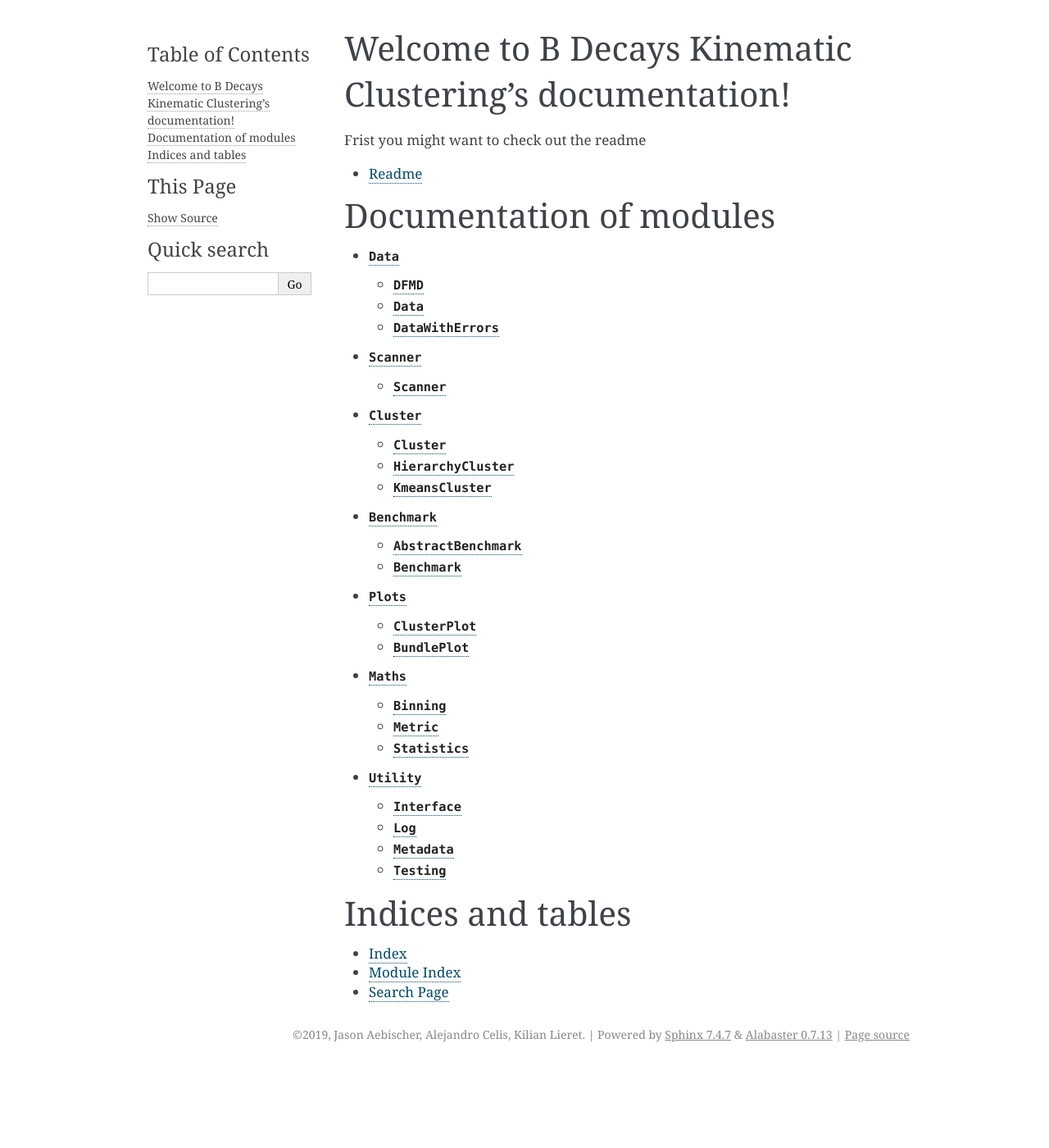
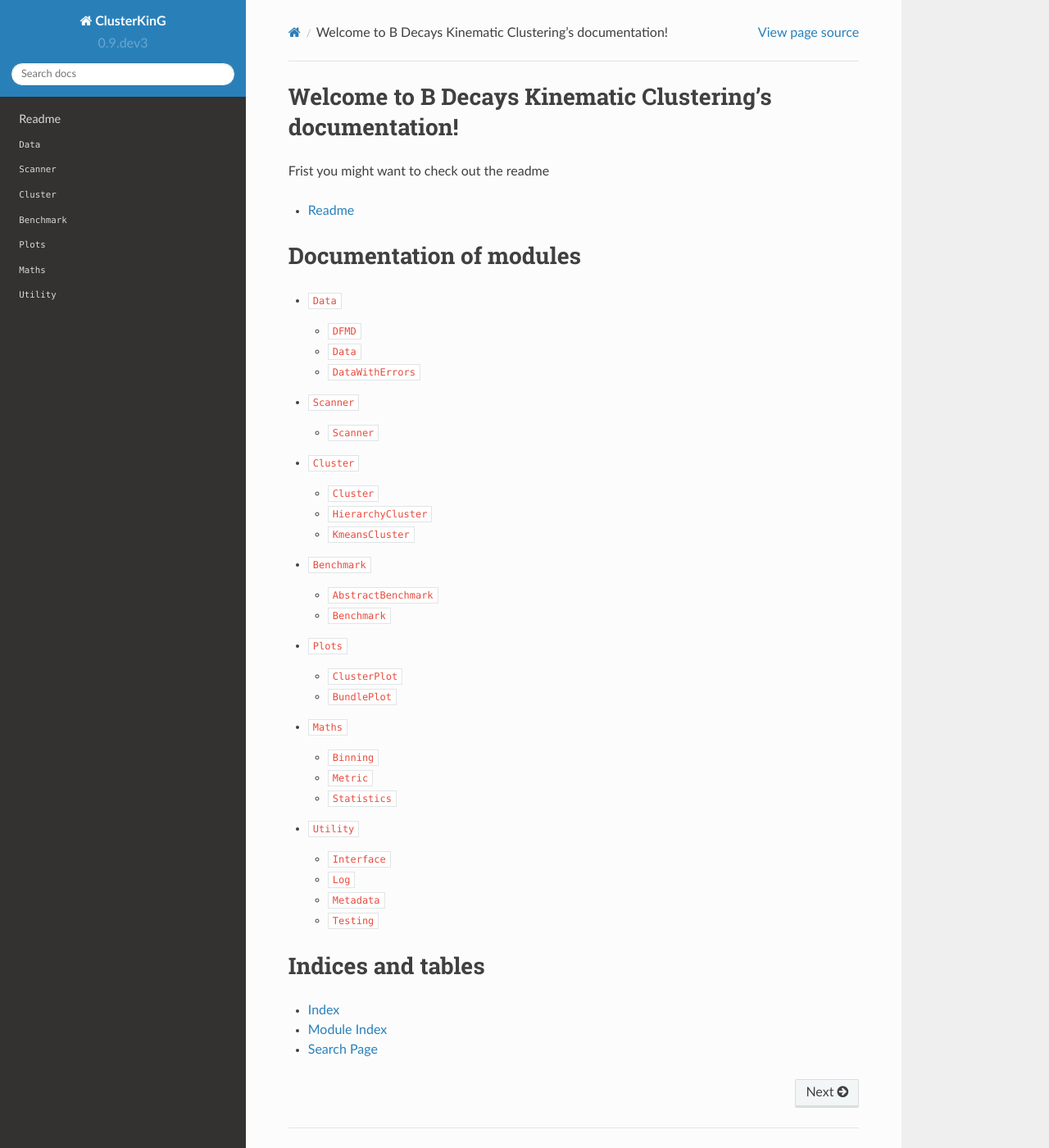
Before and after one commit to clusterking/clusterking, a Sphinx documentation site: the page built from doc/index.rst, in a window 1280 px wide and 1400 px high. Shown: the whole window at 82% size. Built offline with Sphinx 7.4.7 and the Read the Docs theme 2.0.0, drawn with Linux system fonts in a browser that asks for light colours; some of the changed text lies outside the part shown.

Commit message:
make sure that online rendering on rtd also uses logo

```diff
--- a/doc/conf.py
+++ b/doc/conf.py
@@ -130,16 +130,15 @@
 # html_theme_options = {}
 
 # Add any paths that contain custom themes here, relative to this directory.
-html_theme_path = ["_themes"]
+# html_theme_path = ["_themes"]
 
-for path in html_theme_path:
-    if not os.path.exists(path):
-        continue
-    if "sphinx_rtd_theme" in os.listdir(path):
-        html_theme = "sphinx_rtd_theme"
-        break
-else:
-    html_theme = "alabaster"
+try:
+    import importlib
+    theme = importlib.import_module('sphinx_rtd_theme')
+    html_theme = 'sphinx_rtd_theme'
+    html_theme_path = [theme.get_html_theme_path()]
+except:
+    html_theme = "default"
 
 # The name for this set of Sphinx documents.  If None, it defaults to
 # "<project> v<release> documentation".
```
